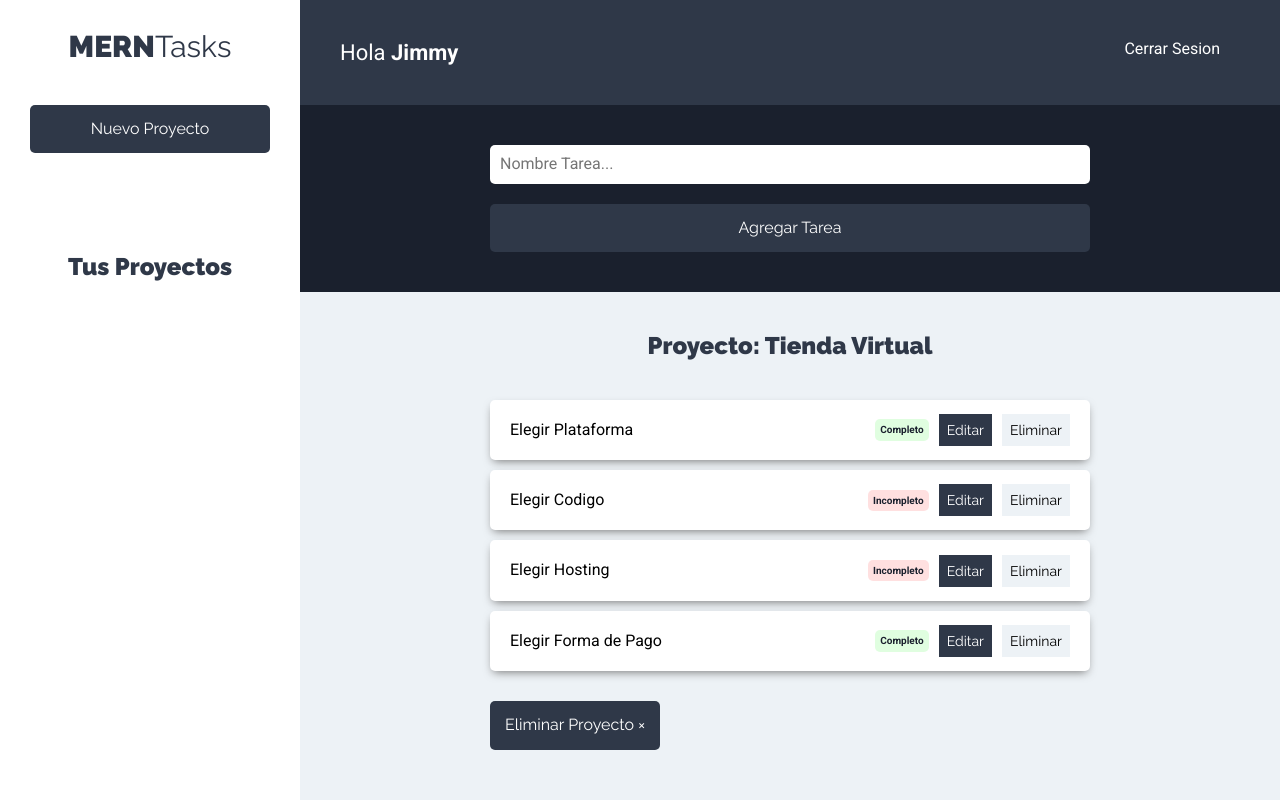
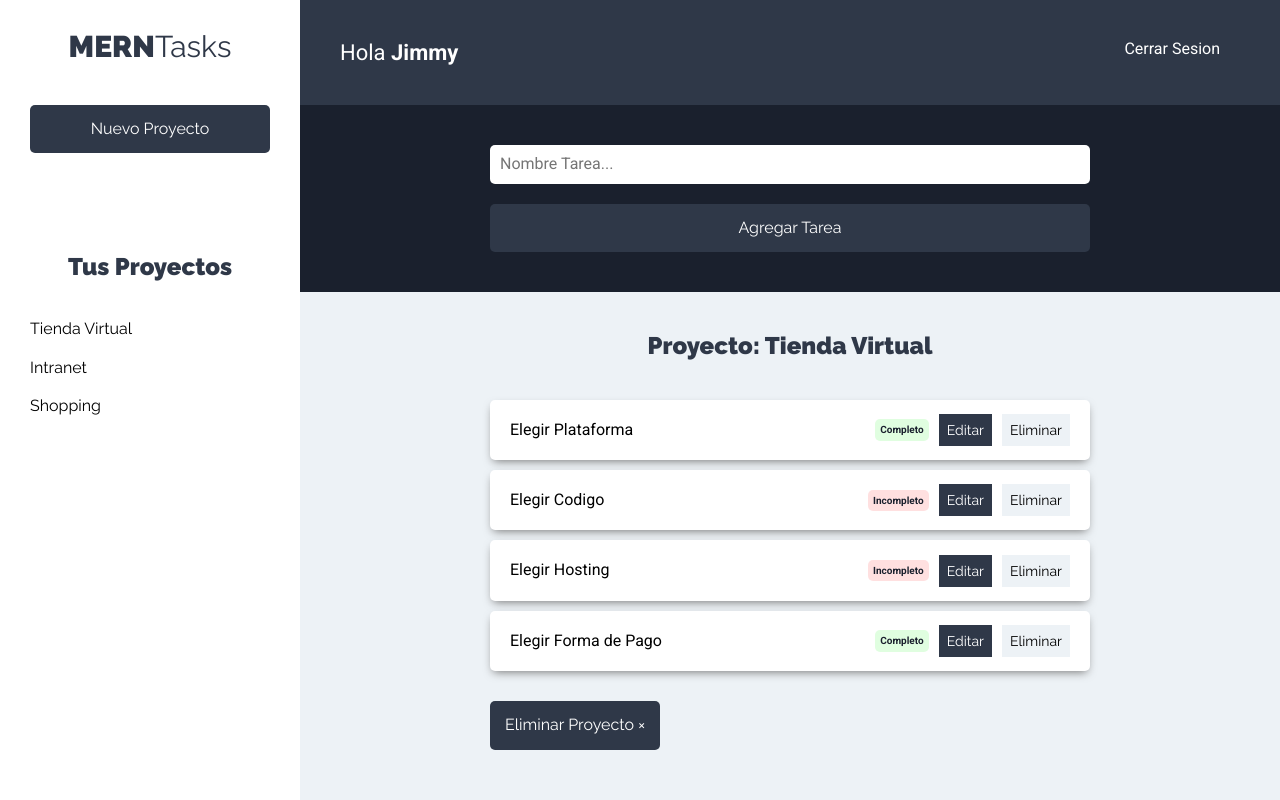
Before and after one commit to jimmy404/MERN-Client, a React (Create React App) app: page /proyectos in a window 1280 px wide. Built offline with nearby package versions, Linux system fonts and the light colour scheme.

Commit message:
Editing the code to avoid the length error - no database yet - ListadoProyectos.js

```diff
--- a/src/components/proyectos/ListadoProyectos.js
+++ b/src/components/proyectos/ListadoProyectos.js
@@ -1,4 +1,4 @@
-import React, { useContext } from 'react';
+import React, { useContext, useEffect } from 'react';
 import Proyecto from './Proyecto';
 import proyectoContext from '../../context/proyectos/proyectoContext';
 
@@ -6,10 +6,16 @@ const ListadoProyectos = () => {
 
     //Extraer proyectos del state inicial
     const proyectosContext = useContext(proyectoContext);
-    const { proyectos } = proyectosContext;
+    const { proyectos, obtenerProyectos } = proyectosContext;
+
+    //obtener proyectos cuando carga el componente
+    useEffect(() => {
+        obtenerProyectos();
+    }, []);
 
     //revisar si proyectos tiene contenido
     if(proyectos.length === 0 ) return null;
+
 
     return (
         <ul className="listado-proyectos">
```
